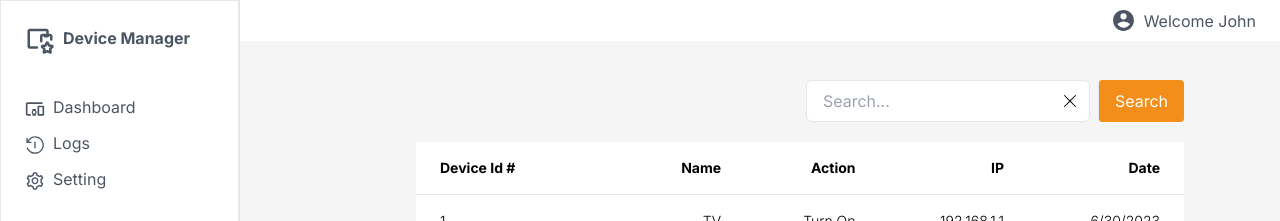
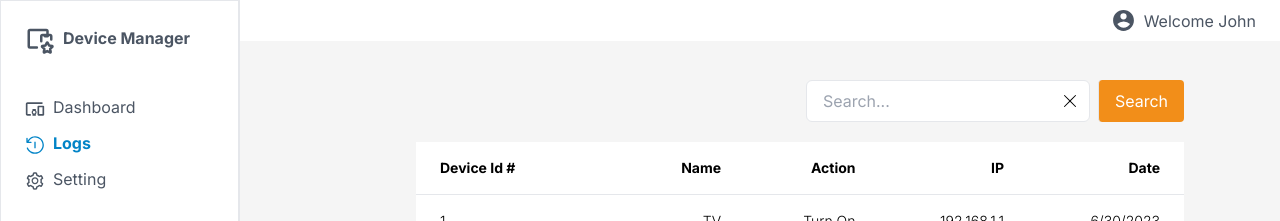
Before and after one commit to toannvbss/soiot-device-management, a Next.js app: page /admin/logs in a window 1280 px wide. Shown: the top 221 px of the page. Built offline with nearby package versions, Linux system fonts and the light colour scheme.

Commit message:
Handle active current page of admin sidebar

```diff
--- a/app/admin/Sidebar.tsx
+++ b/app/admin/Sidebar.tsx
@@ -1,10 +1,16 @@
+'use client';
+
 import React from "react";
+import { usePathname } from 'next/navigation'
 import Link from "next/link";
 import { TbDevicesStar } from "react-icons/tb";
 import { MdDevicesOther } from "react-icons/md";
 import { RxCountdownTimer } from "react-icons/rx";
 import { AiOutlineSetting } from "react-icons/ai";
+
 export function Sidebar() {
+    const pathname = usePathname();
+
     return (
         <div className="fixed h-full w-60 bg-white text-gray-450 border border-r-2 z-50">
             <div className="p-6">
@@ -13,18 +19,18 @@ export function Sidebar() {
                     Device Manager
                 </p>
                 <ul className="mt-6">
-                    <li className="mb-3">
+                    <li className={pathname === "/admin/dashboard" ? "mb-3 text-sky-600 font-bold" : "mb-3"}>
                         <Link href="/admin/dashboard">
                             <MdDevicesOther className="inline-block mr-2" size={20}/>Dashboard
                         </Link>
                     </li>
-                    <li className="mb-3">
-                        <Link href="/admin/dashboard">
+                    <li className={pathname === "/admin/logs" ? "mb-3 text-sky-600 font-bold" : "mb-3"}>
+                        <Link href="/admin/logs">
                             <RxCountdownTimer className="inline-block mr-2" size={20}/>Logs
                         </Link>
                     </li>
-                    <li className="mb-3">
-                        <Link href="/admin/dashboard">
+                    <li className={pathname === "#" ? "mb-3 text-sky-600" : "mb-3"}>
+                        <Link href="#">
                             <AiOutlineSetting className="inline-block mr-2" size={20}/>Setting
                         </Link>
                     </li>
```
